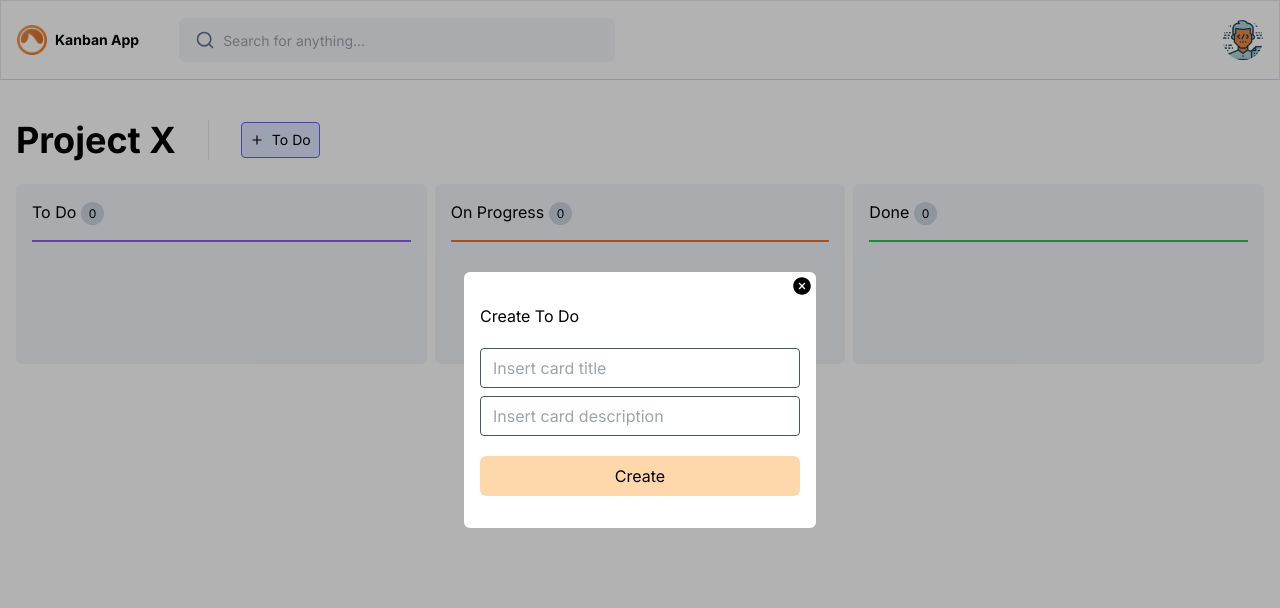
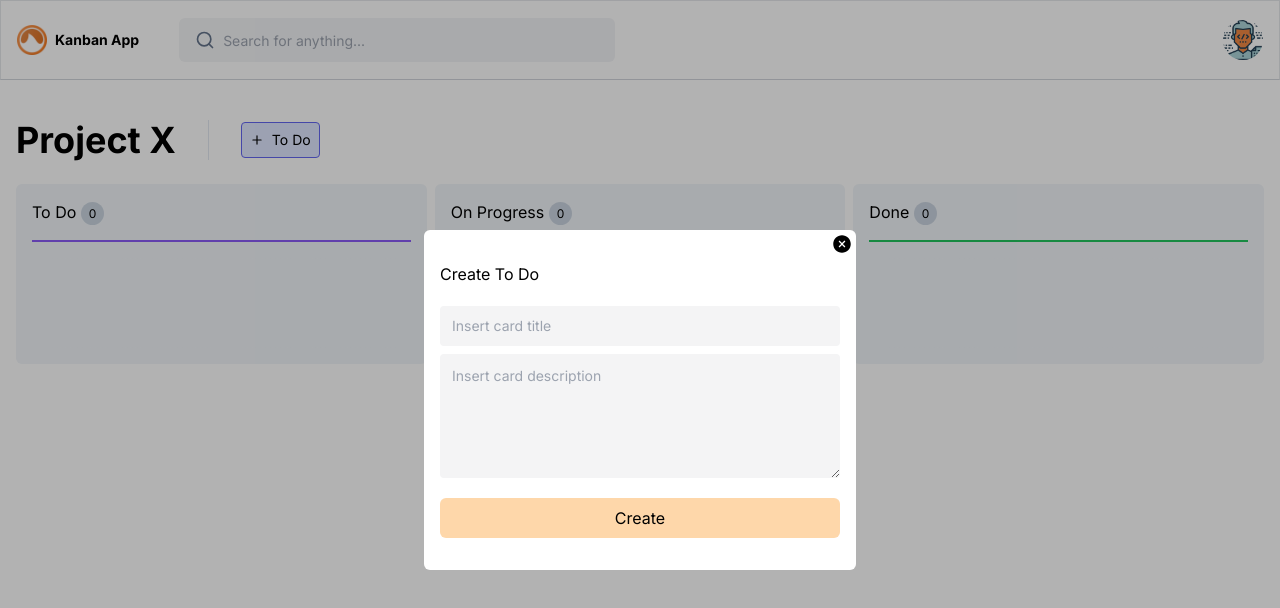
Before and after one commit to murilio/kanban-app, a Next.js app: page / in a window 1280 px wide. Both pictures are taken after a click on the button "To Do". Shown: the top 608 px of the page. Built offline with nearby package versions, Linux system fonts and the light colour scheme.

Commit message:
style: atualizando o etilo do input

```diff
--- a/src/app/page.tsx
+++ b/src/app/page.tsx
@@ -70,10 +70,11 @@ export default function Home() {
       <Modal isOpen={isModalOpen} onClose={handleModal}>
         <h3 className='mb-4 '>Create To Do</h3>
         <form onSubmit={handleSubmit(onSubmit)} className='flex flex-col'>
-          <input className={`border border-slate-600 outline-none px-3 min-h-10 my-1 rounded w-80 ${errors.title && 'border-red-500'}`} placeholder='Insert card title' {...register("title", { required: true })} />
+          <input className={`bg-zinc-100 text-sm outline-none px-3 min-h-10 my-1 rounded w-full ${errors.title && 'border-red-500'}`} placeholder='Insert card title' {...register("title", { required: true })} />
           {errors.title && <span className='border border-red-500 bg-red-100 px-1 rounded text-xs mb-4 text-zinc-700'>Title is required</span>}
 
-          <input className={`border border-slate-600 outline-none px-3 min-h-10 my-1 rounded w-80 ${errors.description && 'border-red-500'}`} placeholder='Insert card description' {...register("description", { required: true })} />
+          <textarea rows={5} className={`bg-zinc-100 text-sm outline-none p-3 min-h-30 h-full my-1 rounded w-[400px] ${errors.description && 'border-red-500'}`} placeholder='Insert card description' {...register("description", { required: true })} >
+          </textarea>
           {errors.description && <span className='border border-red-500 bg-red-100 px-1 rounded text-xs mb-4 text-zinc-700'>Description is required</span>}
 
           <button type="submit" className='rounded-md bg-orange-200 mt-4 min-h-10'>
```
